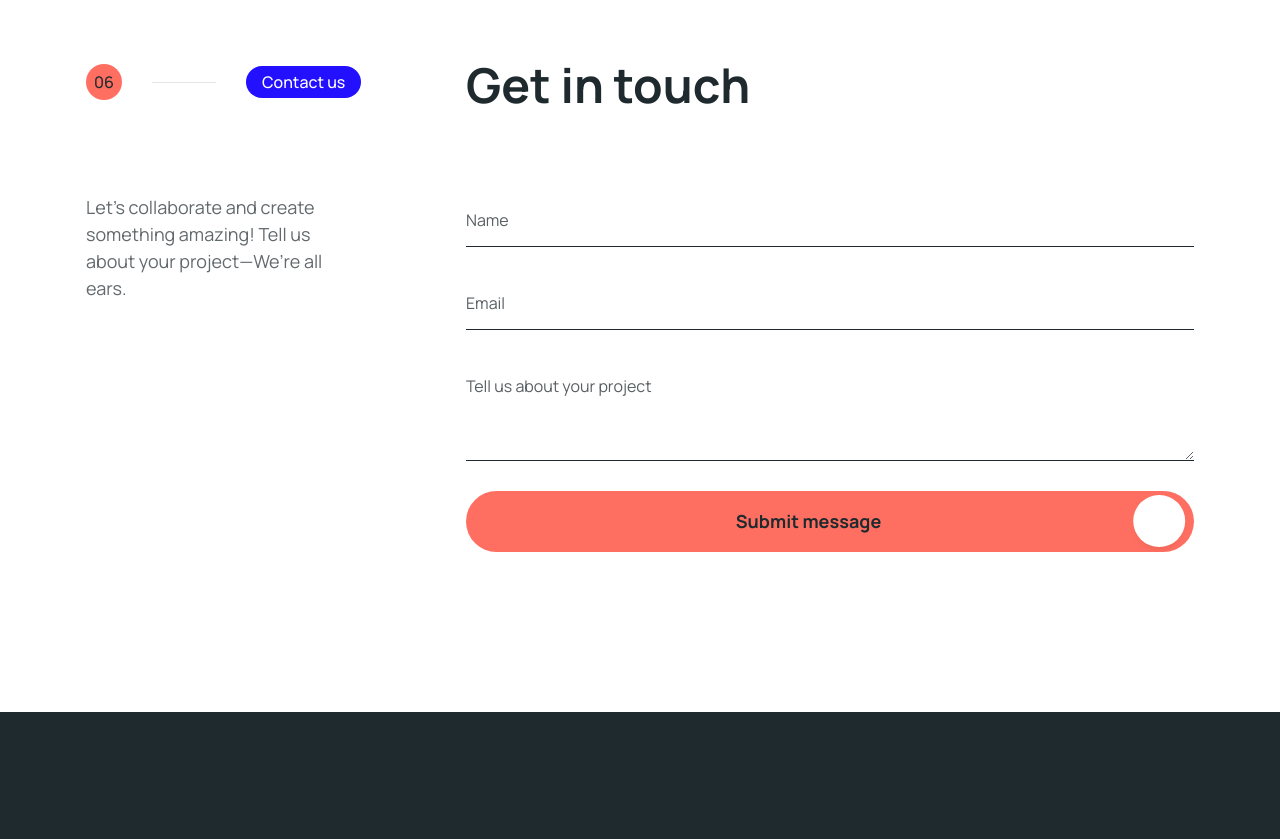
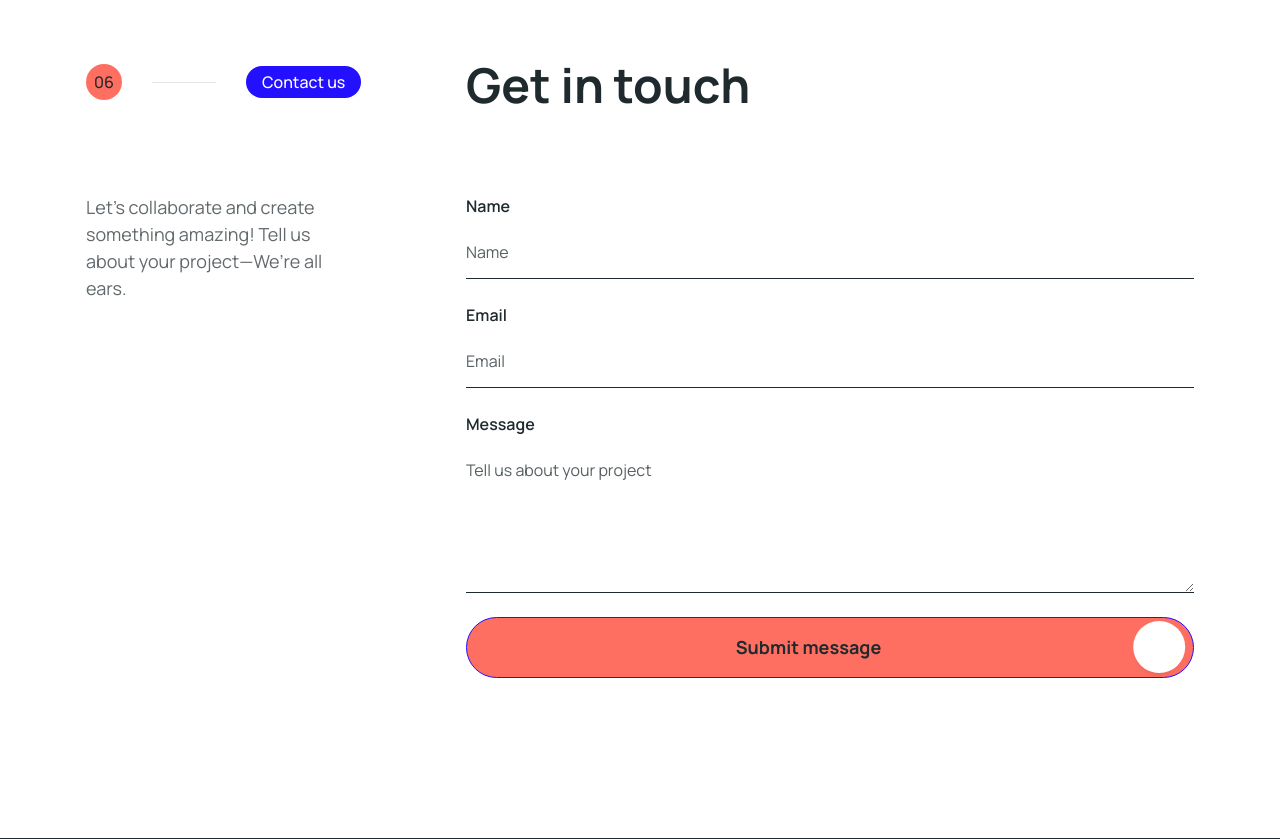
Before and after one commit to Gabro-1024/Diplomamunka-26222041, a PHP site: page /Diplomamunka-26222041/php/contact.php in a window 1280 px wide. Shown: the part 754-1593 px from the top of the page. Run offline with PHP 8.4, Linux system fonts and the light colour scheme; some libraries are stand-ins or nearby versions.

Commit message:
db connect vars into .env + contact form working

```diff
--- a/php/contact.php
+++ b/php/contact.php
@@ -1,10 +1,92 @@
+<?php
+require_once __DIR__ . '/includes/db_connect.php';
+
+$formErrors = [];
+$formSuccess = '';
+
+// Helper to trim and normalize
+function _contact_post($key, $default = '') { return isset($_POST[$key]) ? trim((string)$_POST[$key]) : $default; }
+
+// Simple structured logging to php/logs/contact_submissions.log
+$__logDir = __DIR__ . '/logs';
+if (!is_dir($__logDir)) { @mkdir($__logDir, 0777, true); }
+$__logFile = $__logDir . '/contact_submissions.log';
+function _mask($s) {
+    if ($s === null || $s === '') return $s === '' ? '' : 'null';
+    $s = (string)$s; $len = strlen($s); if ($len <= 12) { return substr($s,0,3) . '...' . substr($s,-2); }
+    return substr($s,0,8) . '...' . substr($s,-4);
+}
+function contact_log($event, array $ctx = []) {
+    global $__logFile;
+    $row = [
+        'time' => date('c'),
+        'event' => $event,
+        'ip' => $_SERVER['REMOTE_ADDR'] ?? null,
+        'uri' => $_SERVER['REQUEST_URI'] ?? null,
+        'method' => $_SERVER['REQUEST_METHOD'] ?? null,
+        'ctx' => $ctx,
+    ];
+    @file_put_contents($__logFile, json_encode($row, JSON_UNESCAPED_UNICODE|JSON_UNESCAPED_SLASHES) . "\n", FILE_APPEND);
+}
+
+$nameVal = _contact_post('name');
+$emailVal = _contact_post('email');
+$messageVal = _contact_post('message');
+
+if ($_SERVER['REQUEST_METHOD'] === 'POST') {
+    // Log request arrival
+    contact_log('request_received', [
+        'session_active' => session_status() === PHP_SESSION_ACTIVE,
+        'session_id' => session_id(),
+        'has_cookie' => isset($_COOKIE[session_name()])
+    ]);
+        // Basic validations
+        if ($nameVal === '' || mb_strlen($nameVal) < 2 || mb_strlen($nameVal) > 50) {
+            $formErrors['name'] = 'Please enter your name (2–50 characters).';
+        }
+        if ($emailVal === '' || !filter_var($emailVal, FILTER_VALIDATE_EMAIL) || mb_strlen($emailVal) > 60) {
+            $formErrors['email'] = 'Please enter a valid email address (max 60 characters).';
+        }
+        if ($messageVal === '' || mb_strlen($messageVal) < 10 || mb_strlen($messageVal) > 2000) {
+            $formErrors['message'] = 'Please enter a message (10–2000 characters).';
+        }
+
+        if (empty($formErrors)) {
+            // Persist to DB (table: contact with columns name, mail, message)
+            try {
+                $pdo = db_connect();
+                $stmt = $pdo->prepare('INSERT INTO contact (name, mail, message) VALUES (?, ?, ?)');
+                // Ensure we respect column size limits
+                $nameDb = mb_substr($nameVal, 0, 50);
+                $emailDb = mb_substr($emailVal, 0, 60);
+                $messageDb = $messageVal; // TEXT, keep full message
+                $stmt->execute([$nameDb, $emailDb, $messageDb]);
+
+                contact_log('db_insert_success', [
+                    'name' => $nameDb,
+                    'mail' => $emailDb,
+                    'insert_id' => method_exists($pdo, 'lastInsertId') ? $pdo->lastInsertId() : null,
+                ]);
+                $nameVal = $emailVal = $messageVal = '';
+                $formSuccess = 'Thank you! Your message has been received.';
+
+            } catch (Throwable $tx) {
+                contact_log('db_insert_error', [ 'error' => $tx->getMessage() ]);
+                $formErrors['general'] = 'We could not save your message at the moment. Please try again later.';
+            }
+        }
+        else {
+            contact_log('validation_failed', [ 'errors' => $formErrors ]);
+        }
+}
+?>
 <!doctype html>
 <html lang="en">
 
 <head>
   <meta charset="utf-8">
   <meta name="viewport" content="width=device-width, initial-scale=1">
-  <title>Studiova</title>
+  <title>Contact - Tickets @ Gábor</title>
   <link rel="shortcut icon" type="image/png" href="../assets/images/logos/favicon.svg" />
   <link rel="stylesheet" href="http://localhost:63342/Diplomamunka-26222041/assets/libs/owl.carousel/dist/assets/owl.carousel.min.css">
   <link rel="stylesheet" href="http://localhost:63342/Diplomamunka-26222041/assets/libs/aos-master/dist/aos.css">
@@ -78,23 +160,42 @@
                 ears.</p>
             </div>
             <div class="col-xl-8">
-              <form class="d-flex flex-column gap-7" data-aos="fade-up" data-aos-delay="200" data-aos-duration="1000">
+              <form method="post" action="contact.php" class="d-flex flex-column gap-4" data-aos="fade-up" data-aos-delay="200" data-aos-duration="1000" novalidate>
+                <?php if (!empty($formSuccess)): ?>
+                  <div class="alert alert-success" role="alert">
+                    <?php echo htmlspecialchars($formSuccess, ENT_QUOTES | ENT_SUBSTITUTE, 'UTF-8'); ?>
+                  </div>
+                <?php endif; ?>
+
+                <?php if (!empty($formErrors['general'])): ?>
+                  <div class="alert alert-danger" role="alert">
+                    <?php echo htmlspecialchars($formErrors['general'], ENT_QUOTES | ENT_SUBSTITUTE, 'UTF-8'); ?>
+                  </div>
+                <?php endif; ?>
+
+
+
                 <div>
-                  <input type="text" class="form-control border-bottom border-dark" id="formGroupExampleInput"
-                    placeholder="Name">
+                  <label for="contactName" class="form-label">Name</label>
+                  <input type="text" class="form-control border-bottom border-dark <?php echo isset($formErrors['name']) ? 'is-invalid' : ''; ?>" id="contactName" name="name" placeholder="Name" value="<?php echo htmlspecialchars($nameVal, ENT_QUOTES | ENT_SUBSTITUTE, 'UTF-8'); ?>">
+                  <?php if (isset($formErrors['name'])): ?><div class="invalid-feedback d-block"><?php echo htmlspecialchars($formErrors['name'], ENT_QUOTES | ENT_SUBSTITUTE, 'UTF-8'); ?></div><?php endif; ?>
                 </div>
+
                 <div>
-                  <input type="email" class="form-control border-bottom border-dark" id="exampleInputEmail1"
-                    placeholder="Email" aria-describedby="emailHelp">
+                  <label for="contactEmail" class="form-label">Email</label>
+                  <input type="email" class="form-control border-bottom border-dark <?php echo isset($formErrors['email']) ? 'is-invalid' : ''; ?>" id="contactEmail" name="email" placeholder="Email" value="<?php echo htmlspecialchars($emailVal, ENT_QUOTES | ENT_SUBSTITUTE, 'UTF-8'); ?>" aria-describedby="emailHelp">
+                  <?php if (isset($formErrors['email'])): ?><div class="invalid-feedback d-block"><?php echo htmlspecialchars($formErrors['email'], ENT_QUOTES | ENT_SUBSTITUTE, 'UTF-8'); ?></div><?php endif; ?>
                 </div>
+
                 <div>
-                  <textarea class="form-control border-bottom border-dark" id="exampleFormControlTextarea1"
-                    placeholder="Tell us about your project" rows="3"></textarea>
+                  <label for="contactMessage" class="form-label">Message</label>
+                  <textarea class="form-control border-bottom border-dark <?php echo isset($formErrors['message']) ? 'is-invalid' : ''; ?>" id="contactMessage" name="message" placeholder="Tell us about your project" rows="5"><?php echo htmlspecialchars($messageVal, ENT_QUOTES | ENT_SUBSTITUTE, 'UTF-8'); ?></textarea>
+                  <?php if (isset($formErrors['message'])): ?><div class="invalid-feedback d-block"><?php echo htmlspecialchars($formErrors['message'], ENT_QUOTES | ENT_SUBSTITUTE, 'UTF-8'); ?></div><?php endif; ?>
                 </div>
-                <button type="submit" class="btn w-100 justify-content-center">
+
+                <button type="submit" class="btn btn-accent-blue w-100 justify-content-center">
                   <span class="btn-text">Submit message</span>
-                  <iconify-icon icon="lucide:arrow-up-right"
-                    class="btn-icon bg-white text-dark round-52 rounded-circle hstack justify-content-center fs-7 shadow-sm"></iconify-icon>
+                  <iconify-icon icon="lucide:arrow-up-right" class="btn-icon bg-white text-dark round-52 rounded-circle hstack justify-content-center fs-7 shadow-sm"></iconify-icon>
                 </button>
               </form>
             </div>
```
Also changed, not shown: php/includes/db_connect.php (+29 -4 lines), 2 other files.
